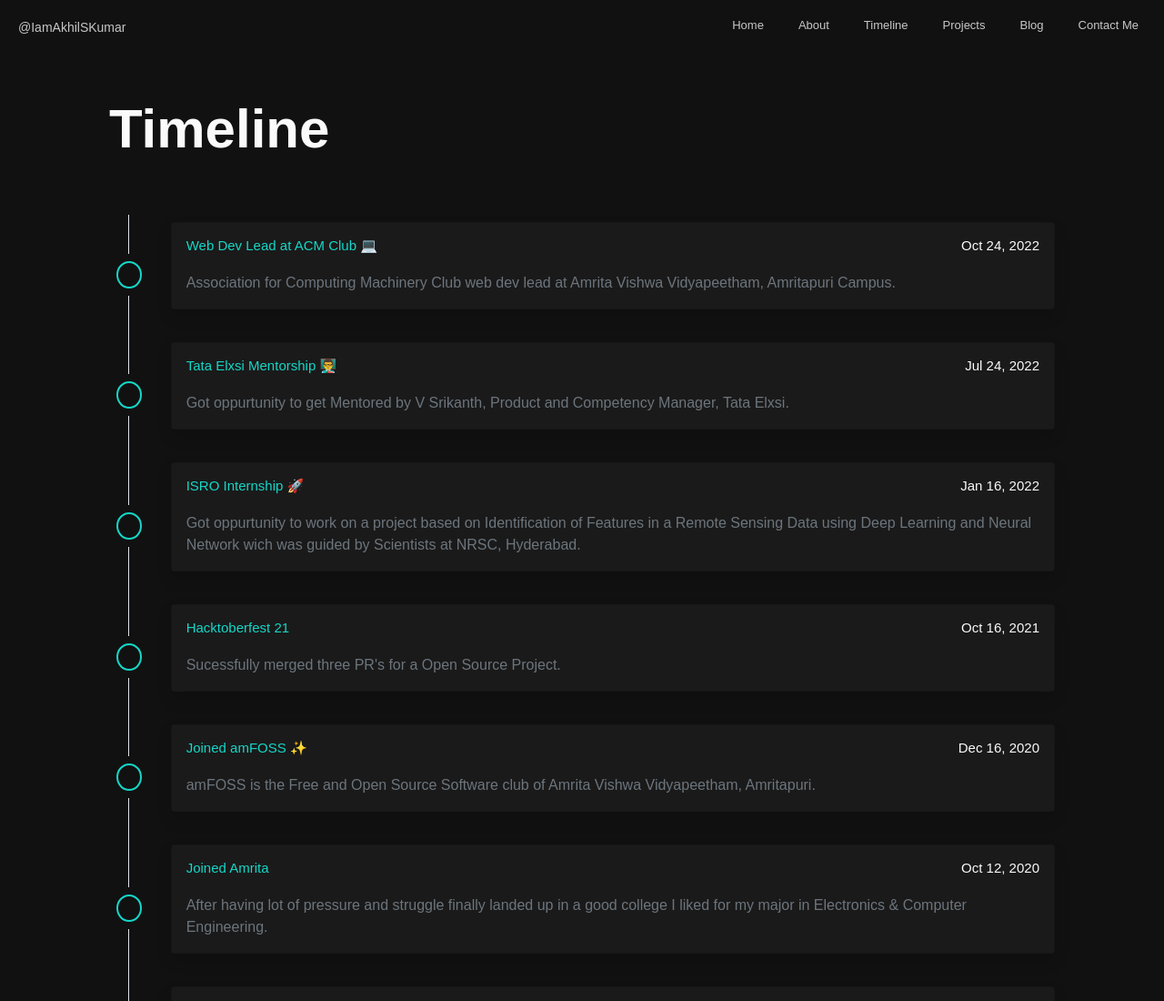
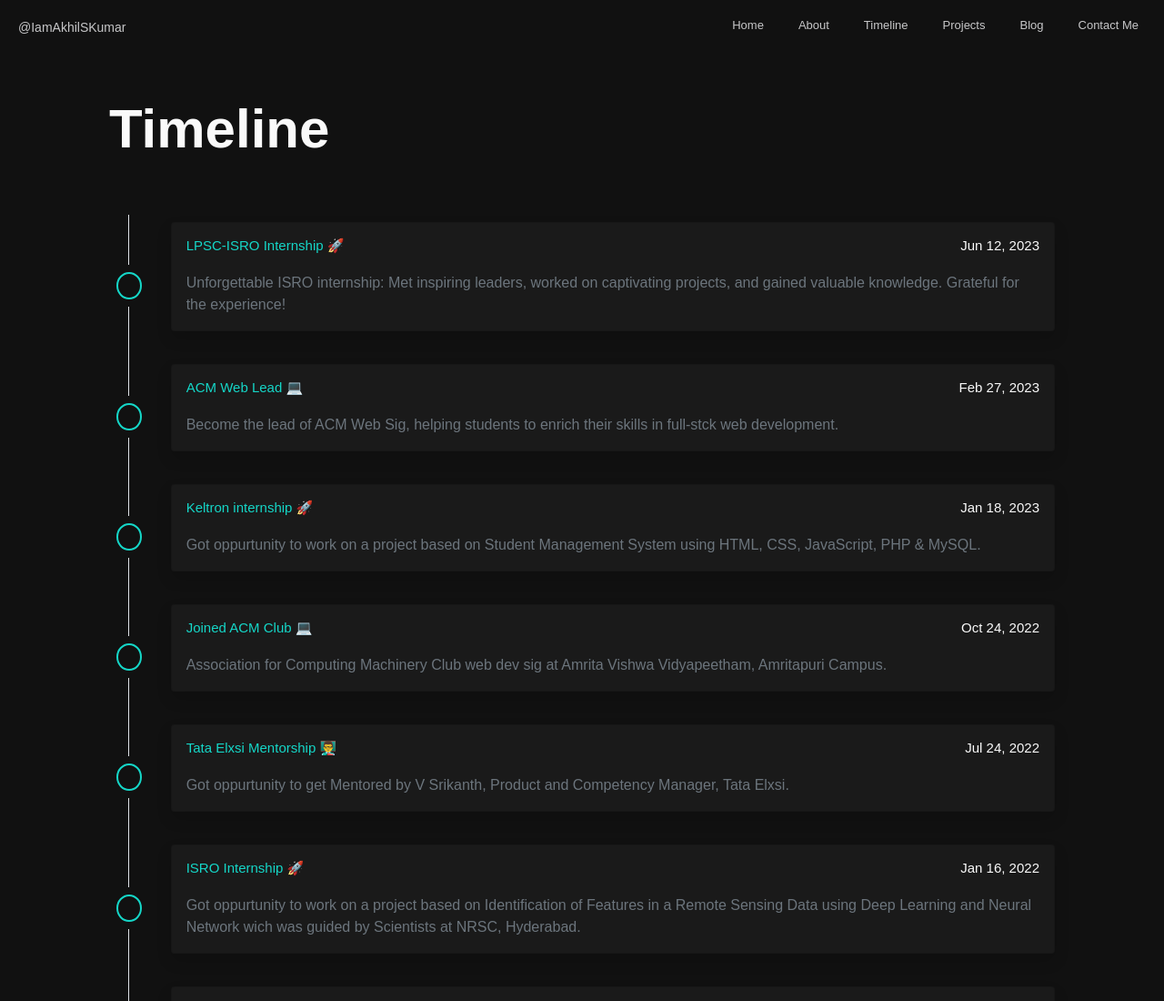
Before and after one commit to akhil-s-kumar/akhil-s-kumar.github.io, a Gatsby site: page /timeline in a window 1280 px wide. Shown: the top 1100 px of the page at 91% size. Built offline with nearby package versions, Linux system fonts and the light colour scheme; Gatsby itself is replaced by a stand-in of ours.

Commit message:
New internship update

```diff
--- a/src/data/timeline.js
+++ b/src/data/timeline.js
@@ -1,8 +1,23 @@
 const timeline = [
   {
-    title: "Web Dev Lead at ACM Club 💻",
+    title: "LPSC-ISRO Internship 🚀",
+    date: "Jun 12, 2023",
+    desc: "Unforgettable ISRO internship: Met inspiring leaders, worked on captivating projects, and gained valuable knowledge. Grateful for the experience!"
+  },
+  {
+    title: "ACM Web Lead 💻",
+    date: "Feb 27, 2023",
+    desc: "Become the lead of ACM Web Sig, helping students to enrich their skills in full-stck web development."
+  },
+  {
+    title: "Keltron internship 🚀",
+    date: "Jan 18, 2023",
+    desc: "Got oppurtunity to work on a project based on Student Management System using HTML, CSS, JavaScript, PHP & MySQL.",
+  },
+  {
+    title: "Joined ACM Club 💻",
     date: "Oct 24, 2022",
-    desc: "Association for Computing Machinery Club web dev lead at Amrita Vishwa Vidyapeetham, Amritapuri Campus.",
+    desc: "Association for Computing Machinery Club web dev sig at Amrita Vishwa Vidyapeetham, Amritapuri Campus.",
   },
   {
     title: "Tata Elxsi Mentorship 👨‍🏫",
```
Also changed, not shown: src/data/blog.js (+10 -0 lines), src/pages/blog/unforgettable-isro-internship-experience.mdx (added, +23 -0 lines).
